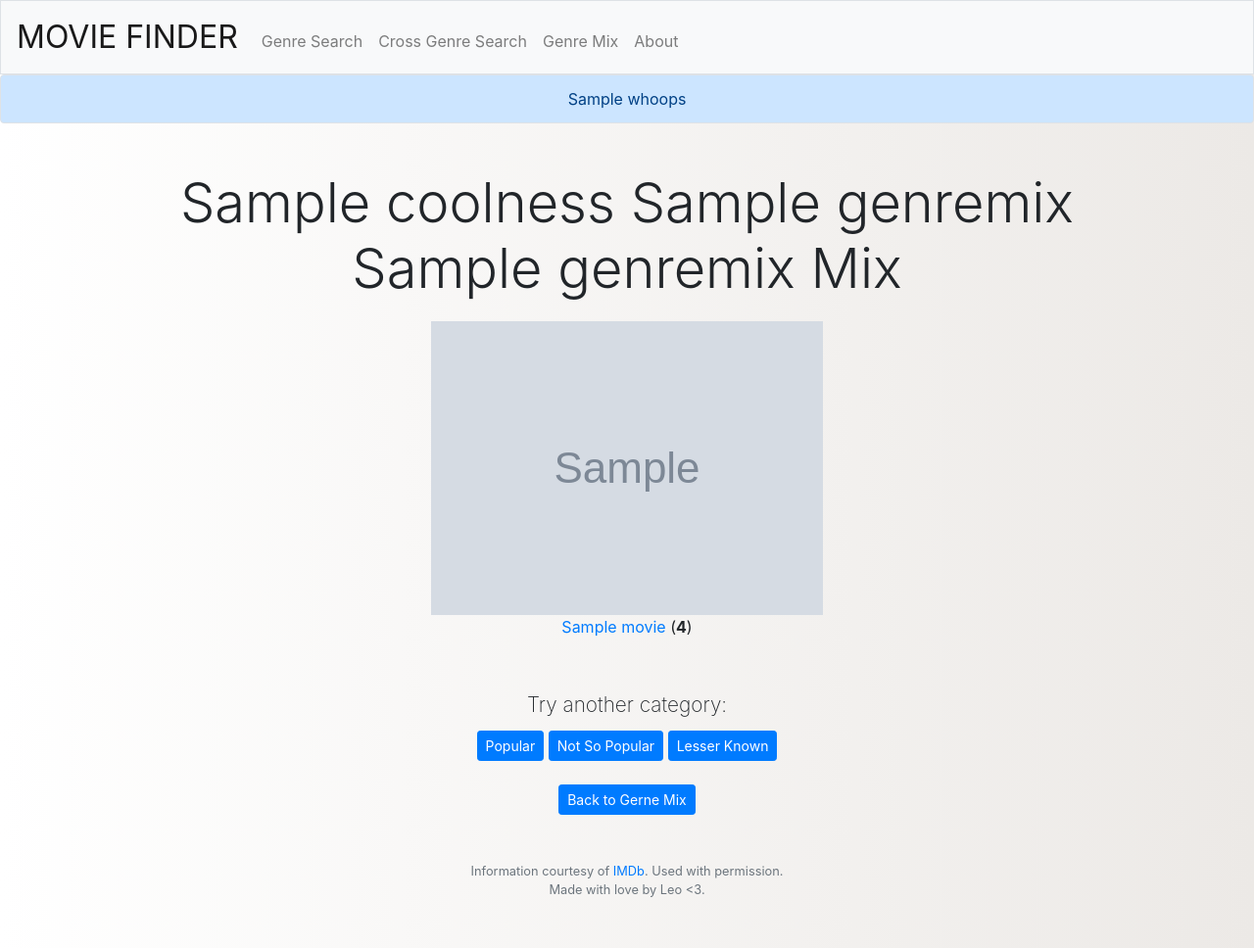
After one commit to leorapini/moviefinder, a Flask app: template templates/genremixed.html in a window 1280 px wide. The commit adds this page. Shown: the whole page at 98% size. Run offline with Flask 2, Linux system fonts and the light colour scheme; the template is opened without the code that fills it: most values are stand-ins (such as "Sample title", 1, 10 or a date in 2020); grey boxes marked "Sample" are stand-in pictures; some libraries are stand-ins or nearby versions.

Commit message:
Add genre mix page. Fixed bugs.

```diff
--- a/app.py
+++ b/app.py
@@ -346,16 +346,130 @@ def about():
 
 
 # Choose 3 genres machine
-@app.route("/choosethree", methods=["GET", "POST"])
-def about():
+@app.route("/genremix", methods=["GET", "POST"])
+def genremix():
 
 	# Check if sending information
-	if request.method="POST":
+	if request.method == "POST":
 
-		pass
+		# Get user's genre choice from form
+		genremix = request.form.getlist("genres")
+
+		print(len(genremix))
+
+		# Check if user selected 2 or 3 genres
+		if len(genremix) != 2 and len(genremix) != 3:
+
+			# Search database for genres list
+			genres = db.execute("SELECT genre FROM genres GROUP BY genre")
+
+			whoops = "You must choose 2 or 3 genres."
+			return render_template("genremix.html", whoops = whoops, genres = genres)
+
+		# Get user's coolness choice from form
+		coolness = request.form.get("coolness")
+
+		# Number of votes for database search based on coolness factor
+		coolness_votes = {"Popular": {
+									  "maxNumVotes": 100000000,
+									  "minNumVotes": 60000,
+									  "lowNumVotes": 0},
+						  	  "Not So Popular": {
+									  "maxNumVotes": 60000,
+									  "minNumVotes": 25000,
+									  "lowNumVotes": 0},
+						   	  "Lesser Known": {
+									  "maxNumVotes": 25000,
+									  "minNumVotes": 10000,
+									  "lowNumVotes": 0}}
+
+
+		if len(genremix) == 2:
+
+			# Query database for movies in original_genre matching each genre in top 5 LIMIT 4 movies per crossgenre
+			movies = db.execute("""SELECT primaryTitle, movies.tconst, poster, averageRating
+										    FROM movies JOIN ratings ON movies.tconst = ratings.tconst
+										    WHERE movies.tconst IN (SELECT genres.tconst FROM genres
+										    WHERE genre = :genre0) AND movies.tconst
+										    IN (SELECT genres.tconst FROM genres WHERE genre = :genre1)
+										    AND ratings.averageRating > 6.0 AND ratings.numVotes
+										    BETWEEN :minNumVotes AND :maxNumVotes
+										    ORDER BY ratings.averageRating DESC,
+										    ratings.numVotes ASC LIMIT 18""",
+										    genre0 = genremix[0], genre1 = genremix[1],
+										    minNumVotes = coolness_votes[coolness]["minNumVotes"],
+										    maxNumVotes = coolness_votes[coolness]["maxNumVotes"])
+
+
+		elif len(genremix) == 3:
+
+			# Query database for movies in original_genre matching each genre in top 5 LIMIT 4 movies per crossgenre
+			movies = db.execute("""SELECT primaryTitle, movies.tconst, poster, averageRating
+										    FROM movies JOIN ratings ON movies.tconst = ratings.tconst
+										    WHERE movies.tconst IN (SELECT genres.tconst FROM genres
+										    WHERE genre = :genre0) AND movies.tconst
+										    IN (SELECT genres.tconst FROM genres WHERE genre = :genre1)
+										    AND movies.tconst IN (SELECT genres.tconst FROM genres
+										    WHERE genre = :genre2)
+										    AND ratings.averageRating > 5.9 AND ratings.numVotes
+										    BETWEEN :minNumVotes AND :maxNumVotes
+										    ORDER BY ratings.averageRating DESC,
+										    ratings.numVotes ASC LIMIT 18""",
+										    genre0 = genremix[0], genre1 = genremix[1],
+										    genre2 = genremix[2],
+										    minNumVotes = coolness_votes[coolness]["minNumVotes"],
+										    maxNumVotes = coolness_votes[coolness]["maxNumVotes"])
+
+		# If no movies were found
+		else:
+
+			# Return empty movies list
+			movies = []
+
+
+		# Generate Movie Posters URLs
+		for movie in movies:
+
+			# Check if movie already doesn't have a poster
+			if movie["poster"] == "\\N":
+
+				# Define URL for BeautifulSoup
+				url = "https://www.imdb.com/title/" + movie["tconst"] + "/"
+
+				# Create response variable for urllib request
+				with urllib.request.urlopen(url) as response:
+
+					# Variables for parsing
+					html = response.read()
+					soup = BeautifulSoup(html, 'html.parser')
+
+					try:
+
+						# Get image URL from html file
+						image_url = soup.find('div', class_='poster').a.img['src']
+
+						# Add poster key with url item do each movie list item
+						movie["poster"] = image_url
+
+						# Add poster URL to Database
+						db.execute("UPDATE movies SET poster = :poster WHERE tconst = :tconst",
+									poster = image_url, tconst = movie["tconst"])
+
+					except AttributeError:
+
+						movie["poster"] = "/static/notfound.jpg"
+
+						pass
+
+
+		return render_template("genremixed.html", genremix = genremix, coolness = coolness, movies = movies)
 
 
 	# Not sending information
 	else:
 
-	return render_template("choosethree.html")
+		# Search database for genres list
+		genres = db.execute("SELECT genre FROM genres GROUP BY genre")
+
+		# Render crossgenre template for search
+		return render_template("genremix.html", genres = genres)
--- a/static/styles.css
+++ b/static/styles.css
@@ -18,7 +18,7 @@ main .form-control
     display: inline-block;
 
     /* override Bootstrap's 100% width for form controls */
-    width: 150px;
+    width: auto;
 
 }
 
@@ -55,3 +55,15 @@ footer
     font-size: 1.2em;
     font-weight: 300;
 }
+
+.col-8
+{
+    text-align: left;
+    margin-left: 2em;
+}
+
+.col-2
+{
+    text-align: left;
+    margin-left: -3em;
+}
--- a/templates/crossgenre.html
+++ b/templates/crossgenre.html
@@ -2,7 +2,7 @@
 
 {% block main %}
 	<h1 class="display-3">Cross Genres</h1>
-	<p class="subtitulo">Find the highest rated movies on IMDB.</p>
+	<p class="subtitulo">Find most common cross genres.</p>
 	<div class="card border-light mb-3" style="max-width: 18rem; display: inline-block;">
 		<div class="card-body">
 			<form action="/crossgenre" method="POST">
--- a/templates/crossgenres.html
+++ b/templates/crossgenres.html
@@ -11,7 +11,7 @@
 	<form action="/" id="{{ genre }}-search" method="POST">
 		<input type="hidden" name="genre" value='{{ genre }}'>
 		<input type="hidden" name="coolness" value="{{ coolness }}">
-		<h4>{{ original_genre }} with <a href="#" onclick="document.getElementById('{{ genre }}-search').submit()">{{ genre }}</a></h4>
+		<h3>{{ original_genre }} with <a href="#" onclick="document.getElementById('{{ genre }}-search').submit()">{{ genre }}</a></h3>
 	</form>
 	<table class="table table-borderless">
 			<tr>
@@ -51,5 +51,5 @@
 	<button type="button" class="btn btn-primary btn-sm" onclick="document.getElementById('notso-search').submit()">Not So Popular</button>
 	<button type="button" class="btn btn-primary btn-sm" onclick="document.getElementById('less-search').submit()">Lesser Known</button>
 	<br><br>
-	<a href="/crossgenre" class="btn btn-primary btn-sm" role="button"> Back to Search </a>
+	<a href="/crossgenre" class="btn btn-primary btn-sm" role="button"> Back to Cross Genres </a>
 {%- endblock %}
--- /dev/null
+++ b/templates/genremixed.html
@@ -0,0 +1,54 @@
+{% extends "layout.html" %}
+
+{% block main %}
+	<h1 class="display-4">{{ coolness }} {{ genremix[0] }} {{ genremix[1] }} {{ genremix[2] if genremix|length == 3}} Mix</h1>
+
+	<table class="table table-borderless">
+		{% for movie_row in movies | batch(3, '&nbsp;') %}
+		<tr>
+			{% for movie in movie_row %}
+				{% if movie != "&nbsp;" %}
+				<td>
+					<a href="https://www.imdb.com/title/{{ movie['tconst'] }}" target="_blank"><img src="{{ movie['poster'] }}"></a>
+					<br>
+					<a href="https://www.imdb.com/title/{{ movie['tconst'] }}" target="_blank">{{ movie["primaryTitle"] }}</a>
+					(<strong>{{ movie["averageRating"] }}</strong>)
+				</td>
+				{% endif %}
+			{% endfor %}
+		<tr>
+		{% endfor %}
+	</table>
+	<br>
+	<form action="/genremix" id="pop-search" method="POST">
+		<input type="hidden" name="genres" value='{{ genremix[0] }}'>
+		<input type="hidden" name="genres" value='{{ genremix[1] }}'>
+		{% if genremix|length == 3 %}
+			<input type="hidden" name="genres" value='{{ genremix[2] }}'>
+		{% endif %}
+		<input type="hidden" name="coolness" value="Popular">
+	</form>
+	<form action="/genremix" id="notso-search" method="POST">
+		<input type="hidden" name="genres" value='{{ genremix[0] }}'>
+		<input type="hidden" name="genres" value='{{ genremix[1] }}'>
+		{% if genremix|length == 3 %}
+			<input type="hidden" name="genres" value='{{ genremix[2] }}'>
+		{% endif %}
+		<input type="hidden" name="coolness" value="Not So Popular">
+	</form>
+	<form action="/genremix" id="less-search" method="POST">
+		<input type="hidden" name="genres" value='{{ genremix[0] }}'>
+		<input type="hidden" name="genres" value='{{ genremix[1] }}'>
+		{% if genremix|length == 3 %}
+			<input type="hidden" name="genres" value='{{ genremix[2] }}'>
+		{% endif %}
+		<input type="hidden" name="coolness" value="Lesser Known">
+	</form>
+	<p style="margin-bottom: 10px; font-weight: 200; font-size: 1.3em;">Try another category:</p>
+	<button type="button" class="btn btn-primary btn-sm" onclick="document.getElementById('pop-search').submit()">Popular</button>
+	<button type="button" class="btn btn-primary btn-sm" onclick="document.getElementById('notso-search').submit()">Not So Popular</button>
+	<button type="button" class="btn btn-primary btn-sm" onclick="document.getElementById('less-search').submit()">Lesser Known</button>
+	<br><br>
+	<a href="/genremix" class="btn btn-primary btn-sm" role="button"> Back to Gerne Mix </a>
+
+{% endblock %}
--- a/templates/index.html
+++ b/templates/index.html
@@ -2,7 +2,7 @@
 
 {% block main %}
 	<h1 class="display-3">Genre Search</h1>
-	<p class="subtitulo">Find the highest rated movies on IMDB.</p>
+	<p class="subtitulo">Find the highest rated movies by genre.</p>
 	<div class="card border-light mb-3" style="max-width: 18rem; display: inline-block;">
 		<div class="card-body">
 			<form action="/" method="POST">
--- a/templates/layout.html
+++ b/templates/layout.html
@@ -34,10 +34,19 @@
                     <ul class="navbar-nav mr-auto mt-2">
                         <li class="nav-item"><a class="nav-link" href="/">Genre Search</a></li>
                         <li class="nav-item"><a class="nav-link" href="/crossgenre">Cross Genre Search</a></li>
+                        <li class="nav-item"><a class="nav-link" href="/genremix">Genre Mix</a></li>
                         <li class="nav-item"><a class="nav-link" href="/about">About</a></li>
                     </ul>
             </div>
         </nav>
+
+        {% if whoops %}
+            <header>
+                <div class="alert alert-primary border text-center" style="margin-bottom: 0px;" role="alert">
+                    {{ whoops }}
+                </div>
+            </header>
+        {% endif %}
 
 		<main class="container p-5">
             {% block main %}{% endblock %}
--- a/templates/results.html
+++ b/templates/results.html
@@ -43,6 +43,6 @@
 		<input type="hidden" name="coolness" value="{{ coolness }}">
 	</form>
 	<button class="btn btn-primary btn-sm" onclick="document.getElementById('cross-search').submit()">Find Cross Genres</button><br><br>
-	<a href="/" class="btn btn-primary btn-sm" role="button"> Back to Search </a>
+	<a href="/" class="btn btn-primary btn-sm" role="button"> Back to Genre Search </a>
 
 {% endblock %}
```
Also changed, not shown: templates/genremix.html (added, +49 -0 lines).
